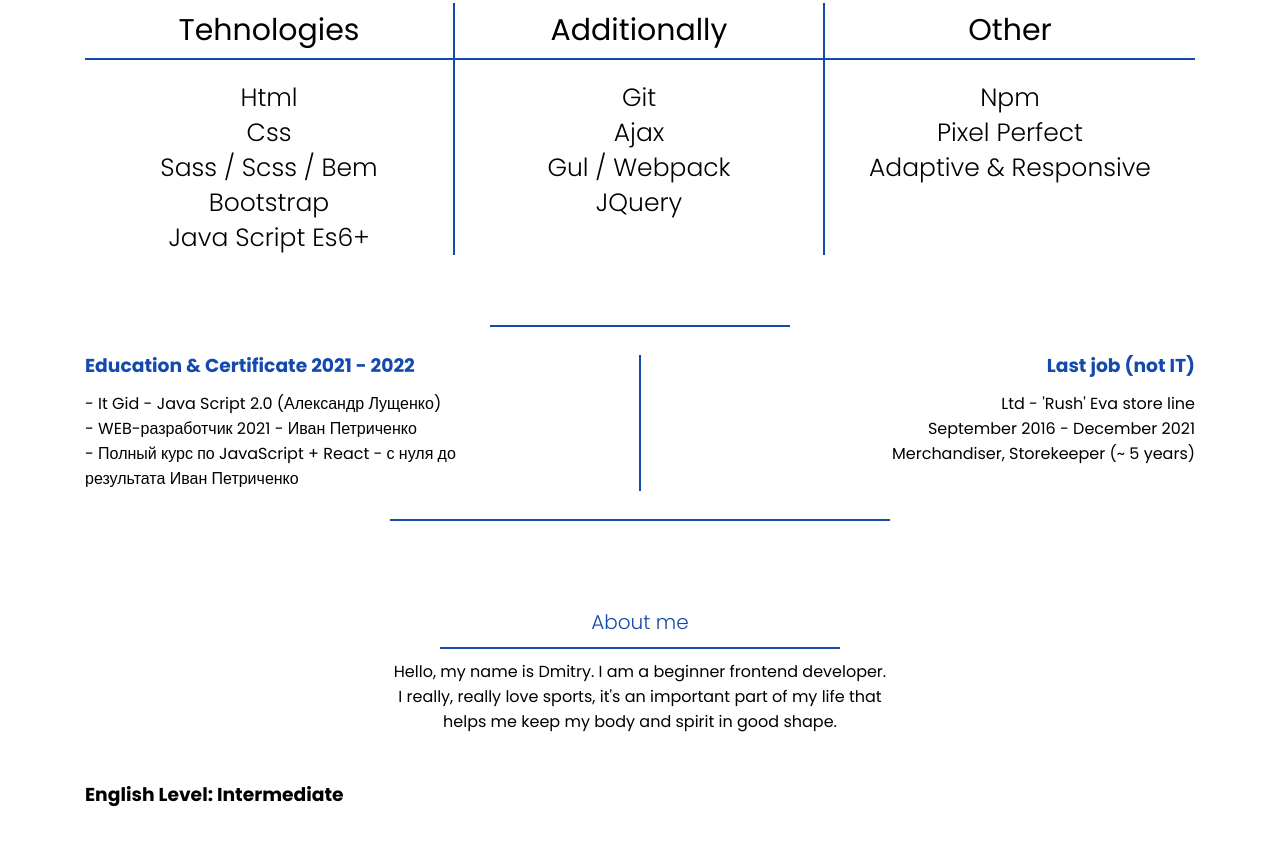
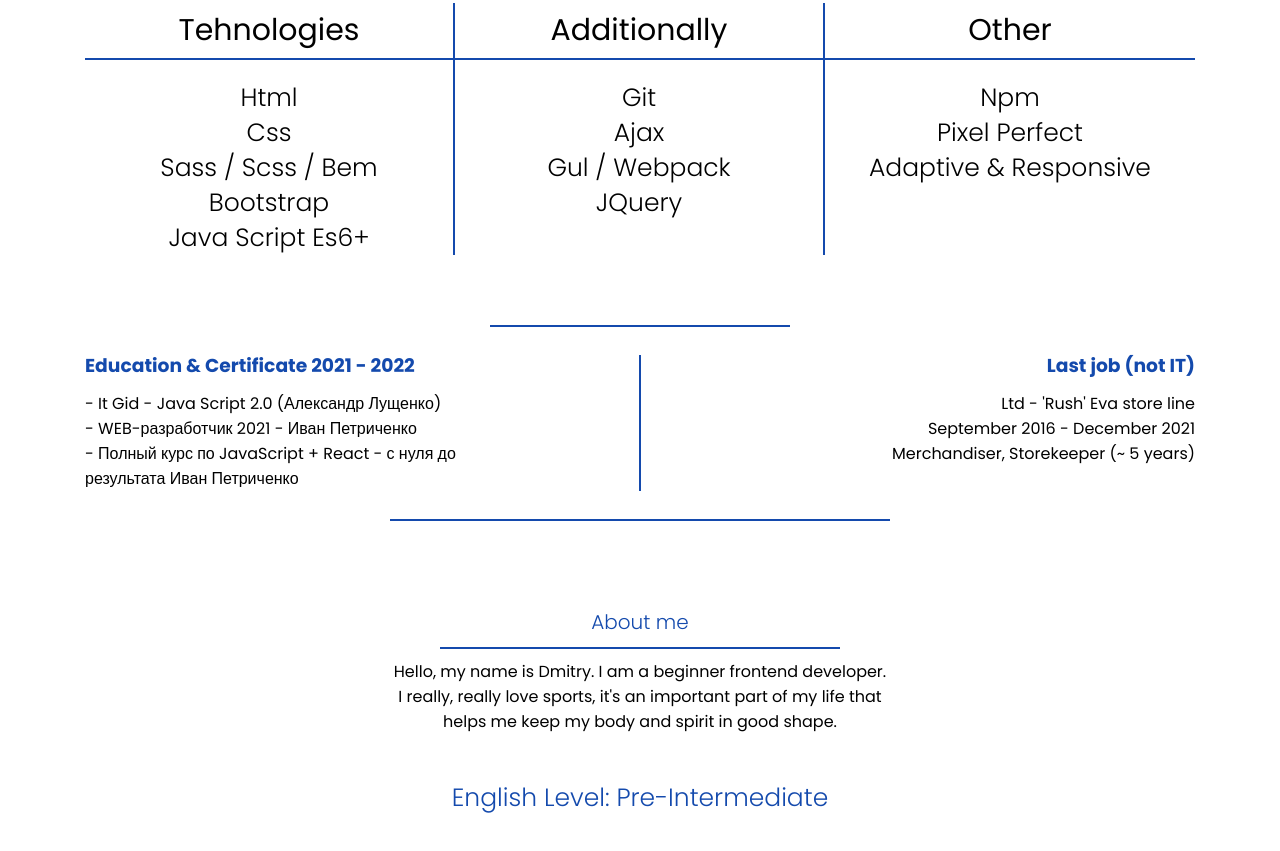
Before and after one commit to dkazarov/HomePage, a website: page src/index.html in a window 1280 px wide. Shown: the part 825-1676 px from the top of the page. Before the commit the page ends 1633 px from the top, so only its background shows below. Drawn offline with Linux system fonts and the light colour scheme; files that its build step writes are made by us from their sources.

Commit message:
language: scss: finished styled

```diff
--- a/src/index.html
+++ b/src/index.html
@@ -124,7 +124,7 @@
 
    <section class="language">
       <div class="container">
-         <h3 class="language__item">English Level: Intermediate</h3>
+         <h3 class="language__item">English Level: Pre-Intermediate</h3>
       </div>
    </section>
 
--- /dev/null
+++ b/src/scss/_language.scss
@@ -0,0 +1,9 @@
+.language {
+   text-align: center;
+   margin-bottom: 50px;
+   &__item {
+      font-weight: 300;
+      font-size: 25px;
+      color: $brandColor;
+   }
+}
--- a/src/scss/index.scss
+++ b/src/scss/index.scss
@@ -9,3 +9,4 @@
 @import 'skills';
 @import 'education';
 @import 'additionally';
+@import 'language';
```
Also changed, not shown: dist/css/style.min.css, dist/index.html.
